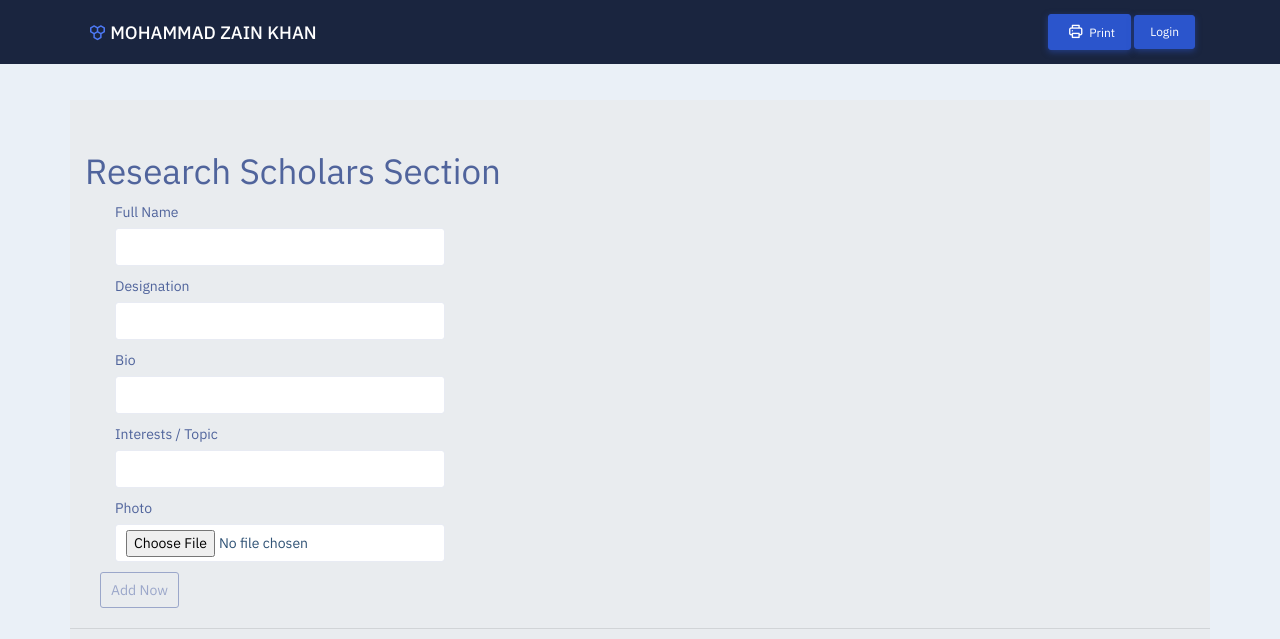
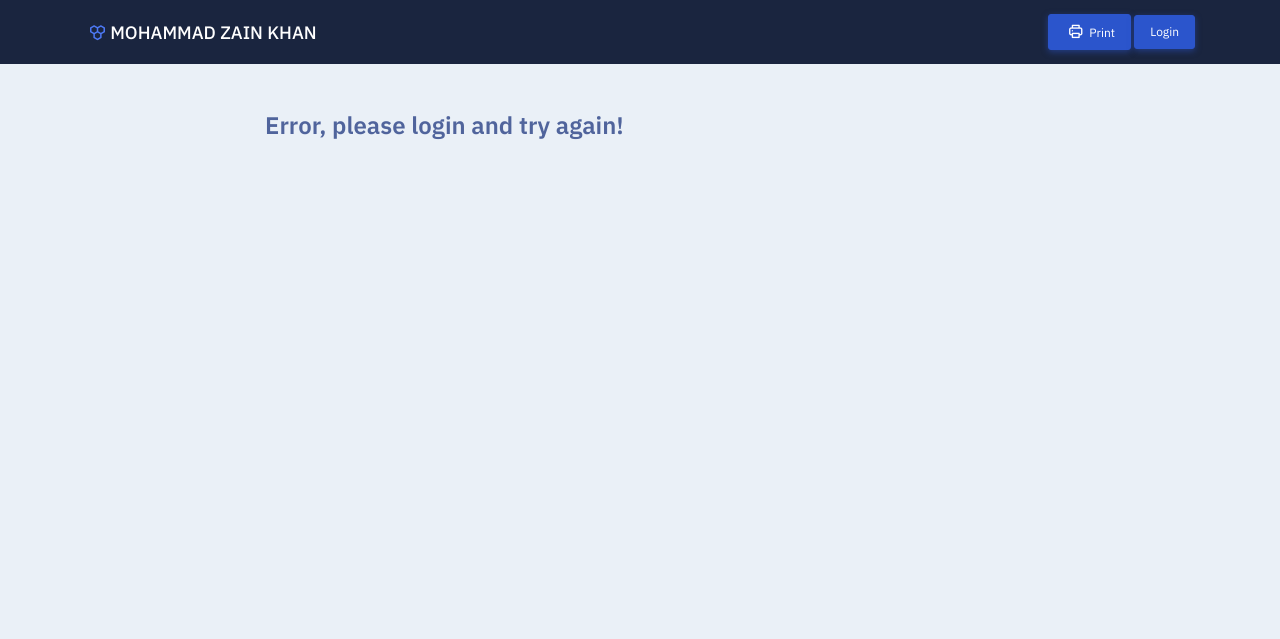
Before and after one commit to hannanmustajab/academic-profile, a Flask app: template application/templates/scholars.html in a window 1280 px wide. Shown: the top 639 px of the page. Run offline with Flask 2, Linux system fonts and the light colour scheme; the template is opened without the code that fills it: values that come from a table or form of the project are taken from there, others are empty; parts of the project's set-up code (start-up, migrations or seed data) failed here and were passed over; some libraries are stand-ins or nearby versions.

Commit message:
Added login button and resolved 1 other issue

```diff
--- a/application/templates/home.html
+++ b/application/templates/home.html
@@ -765,5 +765,5 @@
             </div><!-- end row -->
         </div><!-- container -->
     </div>
-    <!--end main-wraper--
+    <!--end main-wraper-->
 {% endblock content %}
--- a/application/templates/layout.html
+++ b/application/templates/layout.html
@@ -35,10 +35,13 @@
                 <li class="nav-item">
                     <a class="btn btn-blue btn-sm px-4" href="#" id="lnkPrint"><i
                             class="'uil uil-print mr-1 font-16"></i>Print</a>
-
+                    {% if username %}
+                    <a class="btn btn-blue btn-sm px-4" href={{ url_for('logout') }} ><i
+                            class=""></i>Logout</a>
+                    {% else %}
                     <a class="btn btn-blue btn-sm px-4" href="#" data-toggle="modal" data-target="#modalLoginForm"><i
                             class=""></i>Login</a>
-
+                    {% endif %}
 
                 </li>
             </ul>
@@ -64,8 +67,6 @@
     {% block content %}
     {% endblock content %}
 
-    {% block scholars %}
-    {% endblock scholars %}
 
 </div>
 <!--end main-wraper-->
--- a/application/templates/scholars.html
+++ b/application/templates/scholars.html
@@ -1,6 +1,7 @@
 {# Add scholars form here.#}
 {% extends "layout.html" %}
-{% block scholars %}
+{% block content %}
+    {% if username %}
     <div class="jumbotron jumbotron-fluid">
         <div class="container">
 
@@ -131,6 +132,14 @@
         </div>
 
     </div>
+    {% else %}
+    <div class="row">
+        <div class="col-2">
 
-
-{% endblock scholars %}
+        </div>
+        <div class="col-8">
+            <h3> Error, please login and try again! </h3>
+        </div>
+    </div>
+    {% endif %}
+{% endblock content %}
```
Also changed, not shown: application/routes.py (+32 -26 lines).
